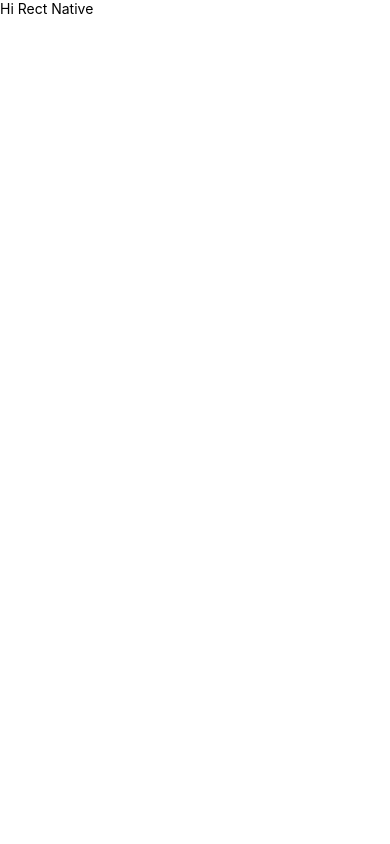
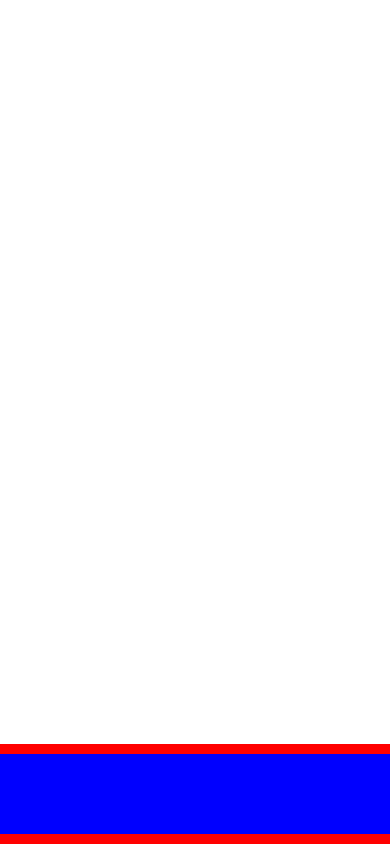
Before and after one commit to ChamudithaWasala0423/hospital-finder-app, a React Native app: screen / in a window 390 px wide. Built offline with nearby package versions, Linux system fonts and the light colour scheme.

Commit message:
bottom menu bar styles

```diff
--- a/App.tsx
+++ b/App.tsx
@@ -1,12 +1,10 @@
+/* eslint-disable prettier/prettier */
 import React from 'react';
 import {Text, View} from 'react-native';
+import HomeScreen from './Screens/HomeScreen';
 
 function App(): JSX.Element {
-  return (
-    <View>
-      <Text>Hi Rect Native</Text>
-    </View>
-  );
+  return <HomeScreen />;
 }
 
 export default App;
--- a/Components/MenuBar.tsx
+++ b/Components/MenuBar.tsx
@@ -0,0 +1,30 @@
+/* eslint-disable prettier/prettier */
+import {View, Text, SafeAreaView, StyleSheet} from 'react-native';
+import React from 'react';
+
+const MenuBar = () => {
+  return (
+    <View style={styles.container}>
+      <View style={styles.subContainer}></View>
+    </View>
+  );
+};
+
+const styles = StyleSheet.create({
+  container: {
+    width: '100%',
+    height: 100,
+    position: 'absolute',
+    alignItems: 'center',
+    justifyContent: 'center',
+    backgroundColor: 'red',
+    bottom: 0,
+  },
+  subContainer: {
+    width: '100%',
+    height: 80,
+    backgroundColor: 'blue',
+  },
+});
+
+export default MenuBar;
--- a/Screens/HomeScreen.tsx
+++ b/Screens/HomeScreen.tsx
@@ -0,0 +1,21 @@
+/* eslint-disable prettier/prettier */
+import {View, Text, StyleSheet} from 'react-native';
+import React from 'react';
+import MenuBar from '../Components/MenuBar';
+
+const HomeScreen = () => {
+  return (
+    <View style={styles.container}>
+      <MenuBar />
+    </View>
+  );
+};
+
+const styles = StyleSheet.create({
+  container: {
+    flex: 1,
+    backgroundColor: '#fff',
+  },
+});
+
+export default HomeScreen;
--- a/package.json
+++ b/package.json
@@ -11,7 +11,8 @@
   },
   "dependencies": {
     "react": "18.2.0",
-    "react-native": "0.72.6"
+    "react-native": "0.72.6",
+    "react-native-heroicons": "^3.2.0"
   },
   "devDependencies": {
     "@babel/core": "^7.20.0",
```
Also changed, not shown: 1 other file (tests, documents, lock files or other folders).
